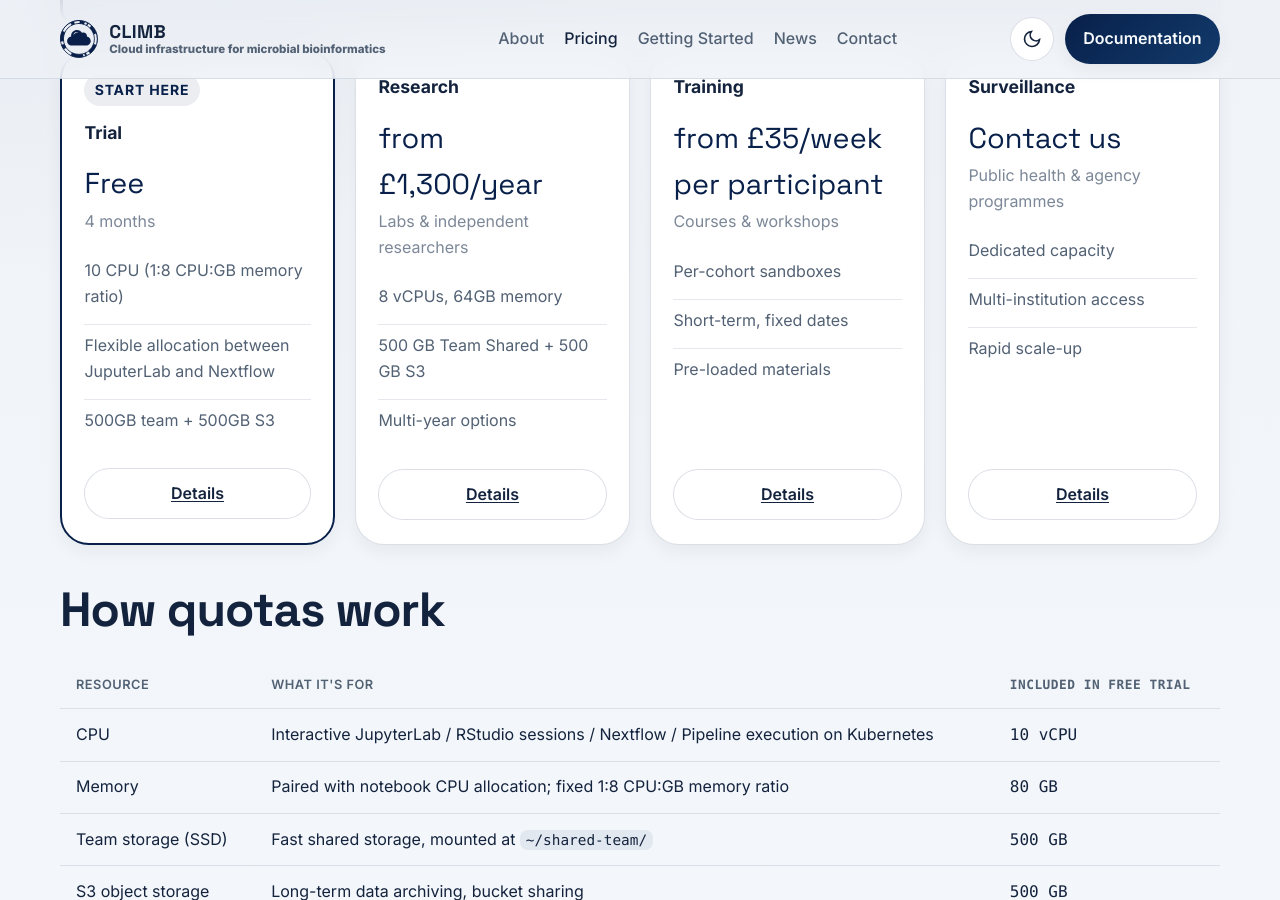
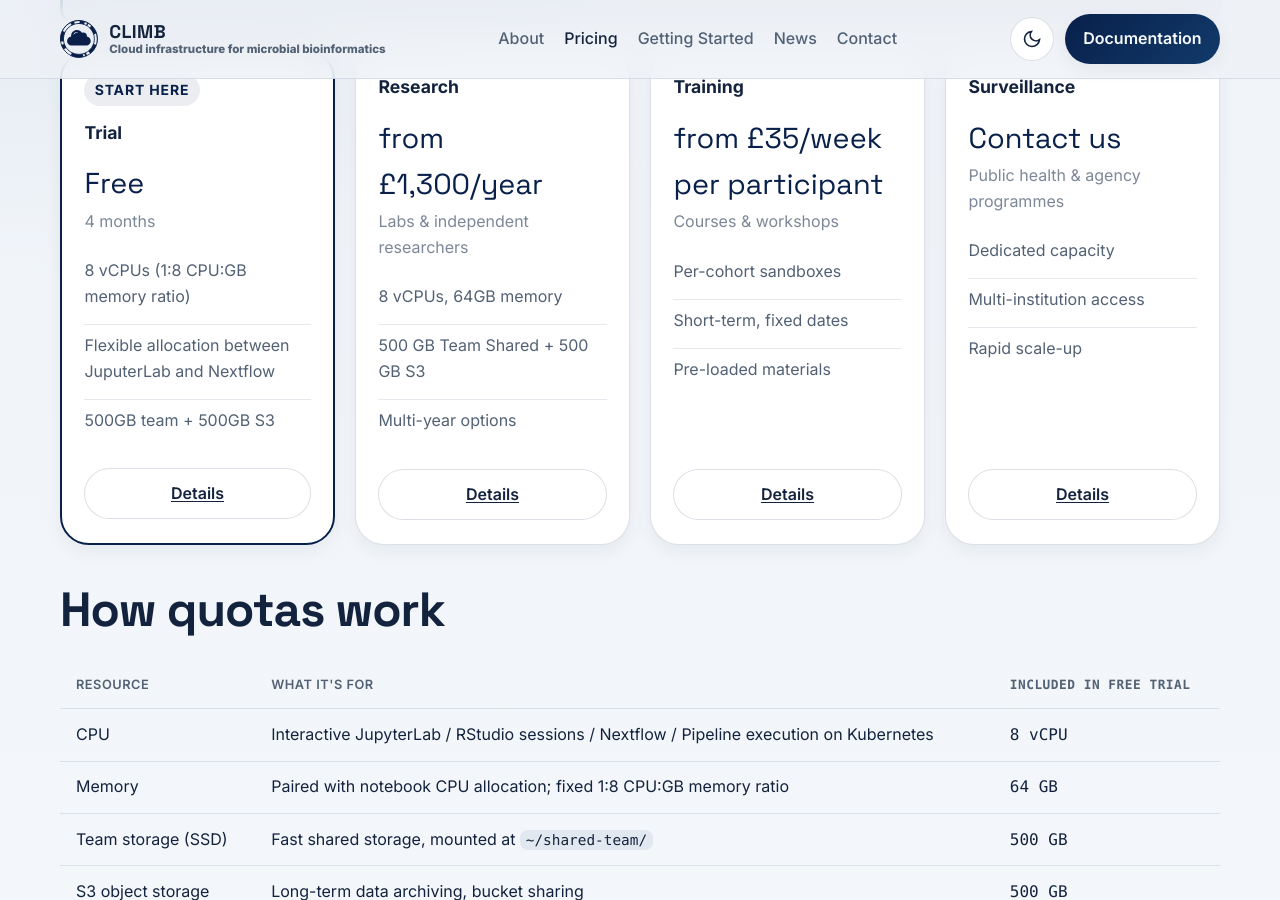
Before and after one commit to MRC-CLIMB/website, a Jekyll site: the page built from pricing/index.md, in a window 1280 px wide and 900 px high, scrolled down 598 px. Built offline with Jekyll 4.4.1, drawn with Linux system fonts in a browser that asks for light colours.

Commit message:
Update index.md

```diff
--- a/pricing/index.md
+++ b/pricing/index.md
@@ -21,7 +21,7 @@ permalink: /pricing/
     <div class="plan-price">Free</div>
     <div class="plan-note">4 months</div>
     <ul>
-      <li>10 CPU (1:8 CPU:GB memory ratio)</li>
+      <li>8 vCPUs (1:8 CPU:GB memory ratio)</li>
       <li>Flexible allocation between JuputerLab and Nextflow</li>
       <li>500GB team + 500GB S3</li>
     </ul>
@@ -69,8 +69,8 @@ permalink: /pricing/
     <tr><th>Resource</th><th>What it's for</th><th class="num">Included in free trial</th></tr>
   </thead>
   <tbody>
-    <tr><td>CPU</td><td>Interactive JupyterLab / RStudio sessions / Nextflow / Pipeline execution on Kubernetes </td><td class="num">10 vCPU</td></tr>
-    <tr><td>Memory</td><td>Paired with notebook CPU allocation; fixed 1:8 CPU:GB memory ratio</td><td class="num">80 GB</td></tr>
+    <tr><td>CPU</td><td>Interactive JupyterLab / RStudio sessions / Nextflow / Pipeline execution on Kubernetes </td><td class="num">8 vCPU</td></tr>
+    <tr><td>Memory</td><td>Paired with notebook CPU allocation; fixed 1:8 CPU:GB memory ratio</td><td class="num">64 GB</td></tr>
     <tr><td>Team storage (SSD)</td><td>Fast shared storage, mounted at <code>~/shared-team/</code></td><td class="num">500 GB</td></tr>
     <tr><td>S3 object storage</td><td>Long-term data archiving, bucket sharing</td><td class="num">500 GB</td></tr>
     <tr><td>Home directory</td><td>Personal workspace — kept small; use team/S3 storage for data</td><td class="num">20 GB</td></tr>
```
